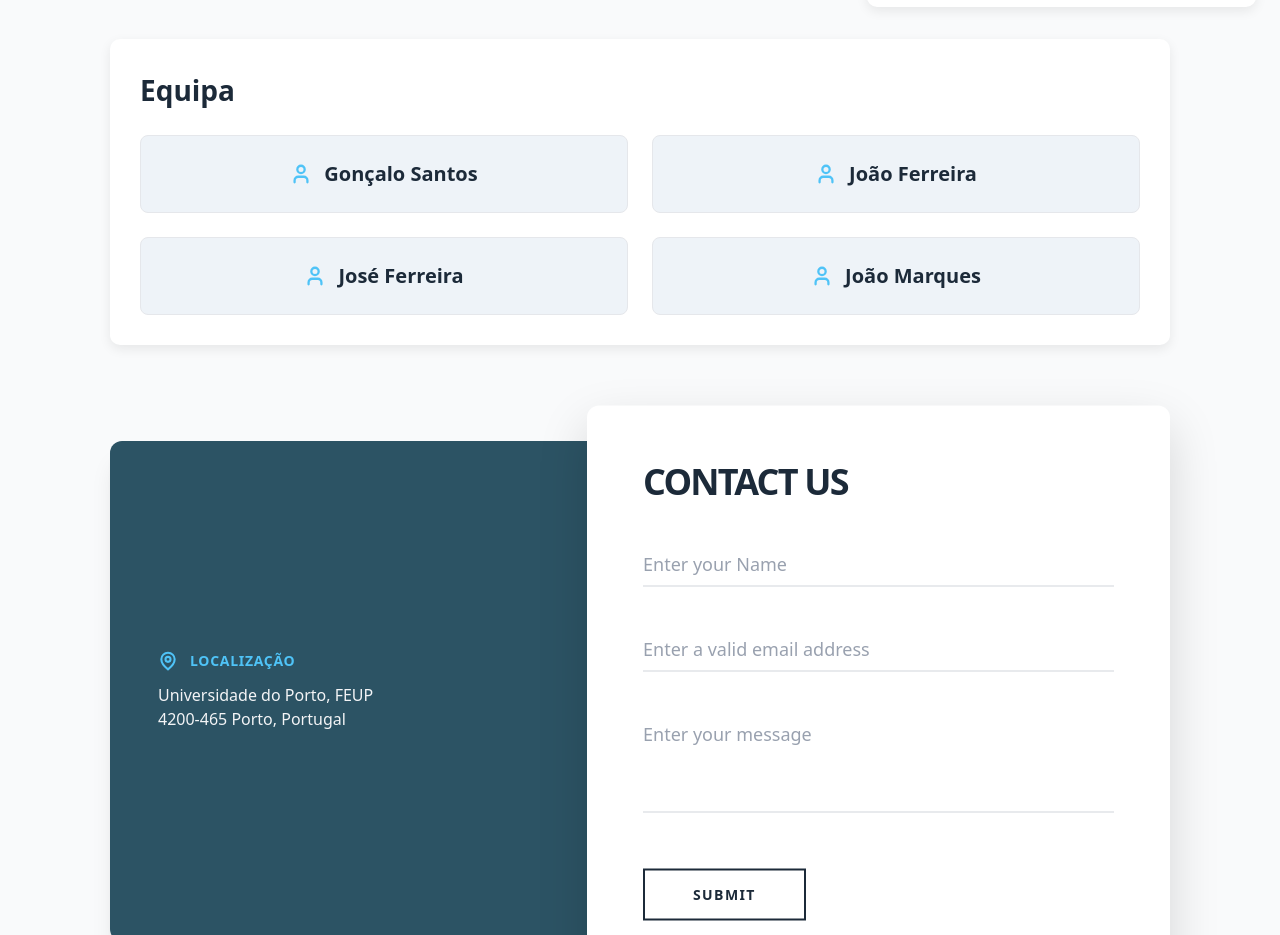
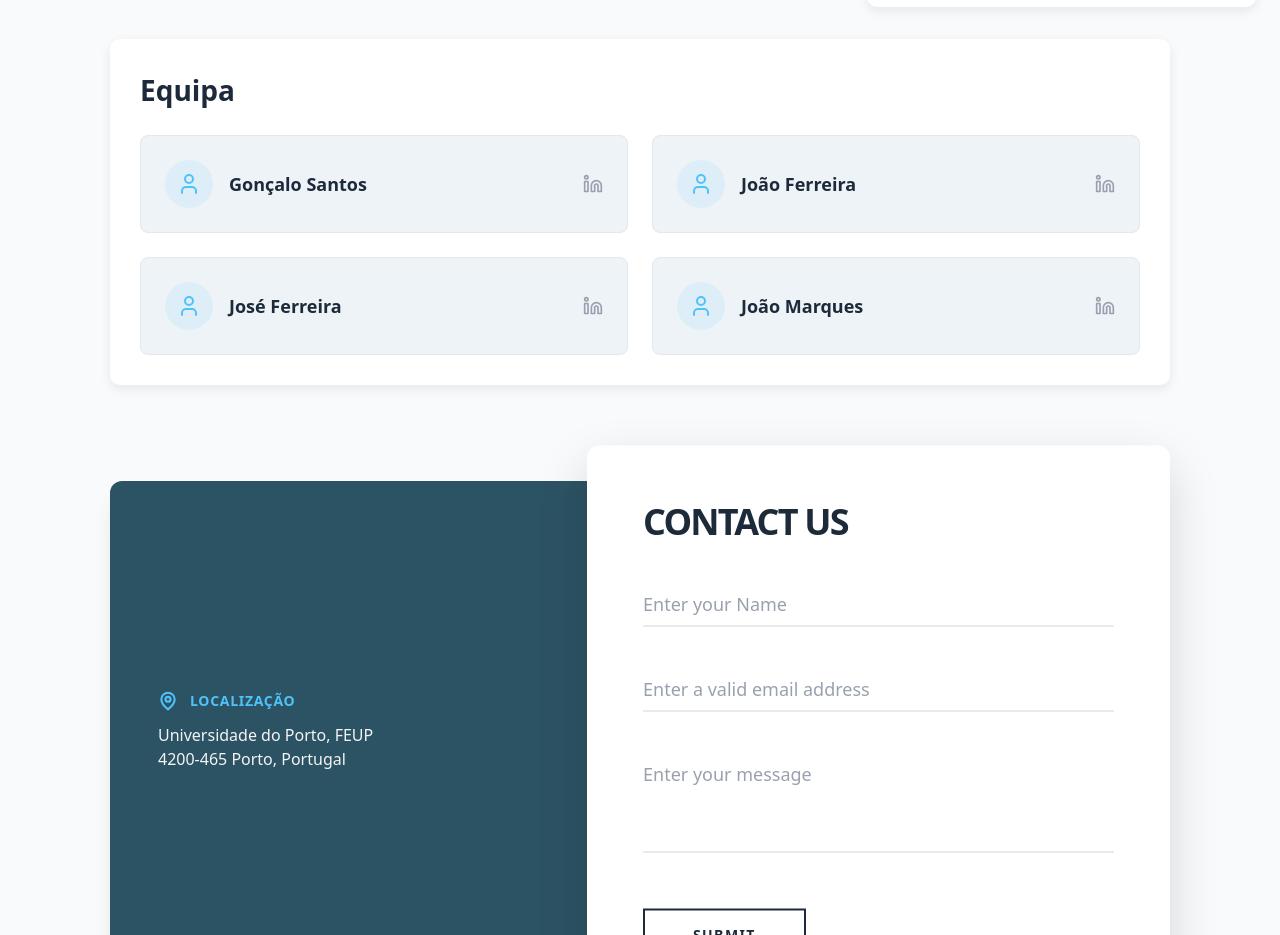
Before and after one commit to jPMm7/PI_V2, a React (Vite) app in the folder frontend/: page / in a window 1280 px wide. Shown: the part 3219-4154 px from the top of the page. Built offline with nearby package versions, Linux system fonts and the light colour scheme; no server answers.

Commit message:
feat(team): add LinkedIn profiles to team members with interactive cards

```diff
--- a/frontend/src/components/Team.jsx
+++ b/frontend/src/components/Team.jsx
@@ -1,9 +1,21 @@
 export default function Team() {
   const teamMembers = [
-    { name: "Gonçalo Santos" },
-    { name: "João Ferreira" },
-    { name: "José Ferreira" },
-    { name: "João Marques" }
+    {
+      name: "Gonçalo Santos",
+      linkedin: "https://www.linkedin.com/in/gon%C3%A7alo-santos-71a1a9294"
+    },
+    {
+      name: "João Ferreira",
+      linkedin: "https://www.linkedin.com/in/jo%C3%A3o-ferreira-9a31222b9/?locale=pt"
+    },
+    {
+      name: "José Ferreira",
+      linkedin: "https://www.linkedin.com/in/jos%C3%A9-pedro-marques-ferreira-915bba392?trk=blended-typeahead"
+    },
+    {
+      name: "João Marques",
+      linkedin: "https://www.linkedin.com/in/joaopmmarques1"
+    }
   ];
 
   return (
@@ -12,15 +24,32 @@ export default function Team() {
 
       <div className="grid grid-cols-1 md:grid-cols-2 gap-6">
         {teamMembers.map((member, index) => (
-          <div
+          <a
             key={index}
-            className="bg-[#eef3f8] p-6 rounded-lg text-center hover:bg-[#e2eaf4] transition-colors border border-gray-200"
+            href={member.linkedin}
+            target="_blank"
+            rel="noopener noreferrer"
+            className="group flex items-center justify-between bg-[#eef3f8] p-6 rounded-lg hover:bg-[#e2eaf4] hover:scale-[1.01] hover:shadow-[0_4px_15px_rgba(0,0,0,0.05)] transition-all duration-300 border border-gray-200 cursor-pointer no-underline"
           >
-            <h3 className="text-[#1c2a39] text-xl font-semibold m-0 flex justify-center items-center gap-3">
-              <svg xmlns="http://www.w3.org/2000/svg" width="22" height="22" viewBox="0 0 24 24" fill="none" stroke="currentColor" strokeWidth="2.5" strokeLinecap="round" strokeLinejoin="round" className="text-[#4fc3f7]"><path d="M19 21v-2a4 4 0 0 0-4-4H9a4 4 0 0 0-4 4v2"/><circle cx="12" cy="7" r="4"/></svg>
-              {member.name}
-            </h3>
-          </div>
+            <div className="flex items-center gap-4">
+              <div className="bg-[#4fc3f7]/10 group-hover:bg-[#0077b5]/10 p-3 rounded-full transition-colors duration-300">
+                <svg xmlns="http://www.w3.org/2000/svg" width="24" height="24" viewBox="0 0 24 24" fill="none" stroke="currentColor" strokeWidth="2" strokeLinecap="round" strokeLinejoin="round" className="text-[#4fc3f7] group-hover:text-[#0077b5] transition-colors duration-300">
+                  <path d="M19 21v-2a4 4 0 0 0-4-4H9a4 4 0 0 0-4 4v2" />
+                  <circle cx="12" cy="7" r="4" />
+                </svg>
+              </div>
+              <h3 className="text-[#1c2a39] text-lg font-semibold m-0 transition-colors duration-300 group-hover:text-[#0077b5]">
+                {member.name}
+              </h3>
+            </div>
+            <div className="text-gray-400 group-hover:text-[#0077b5] group-hover:translate-x-1 transition-all duration-300 flex items-center">
+              <svg xmlns="http://www.w3.org/2000/svg" width="20" height="20" viewBox="0 0 24 24" fill="none" stroke="currentColor" strokeWidth="2" strokeLinecap="round" strokeLinejoin="round">
+                <path d="M16 8a6 6 0 0 1 6 6v7h-4v-7a2 2 0 0 0-2-2 2 2 0 0 0-2 2v7h-4v-7a6 6 0 0 1 6-6z" />
+                <rect x="2" y="9" width="4" height="12" />
+                <circle cx="4" cy="4" r="2" />
+              </svg>
+            </div>
+          </a>
         ))}
       </div>
     </section>
```
